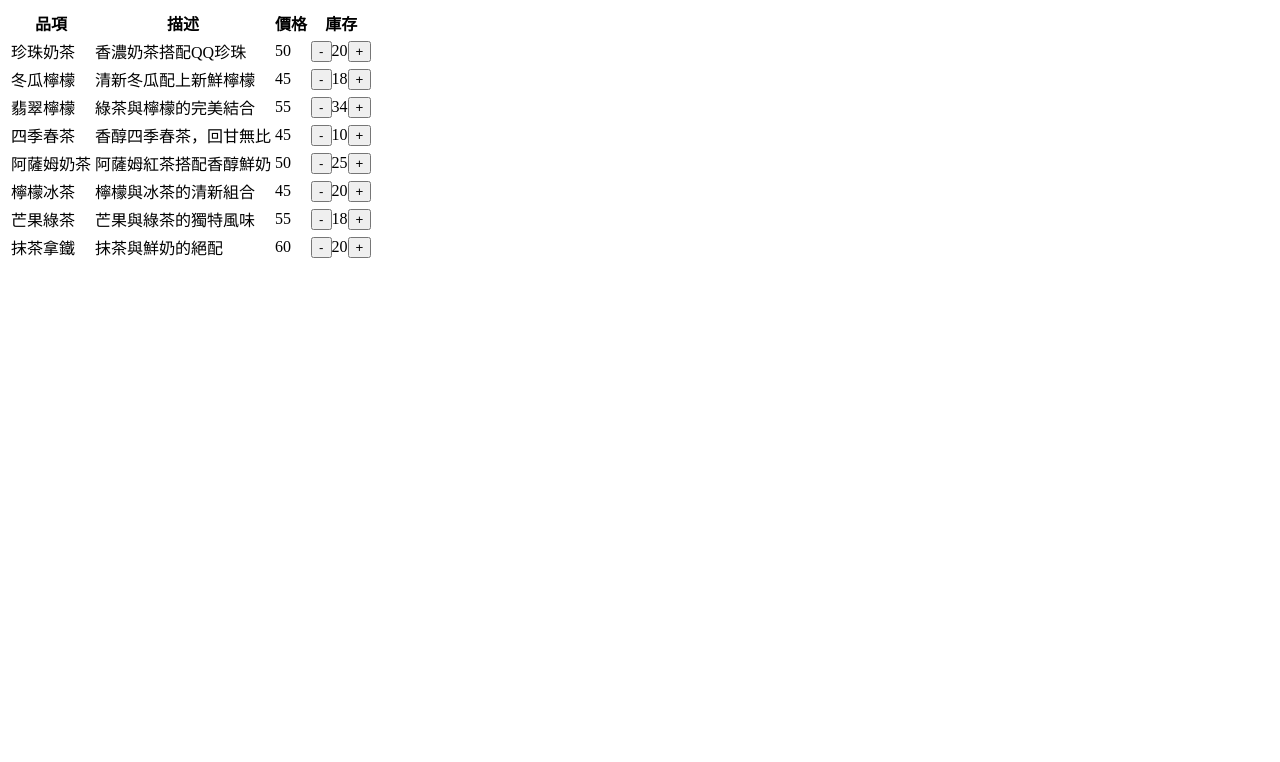
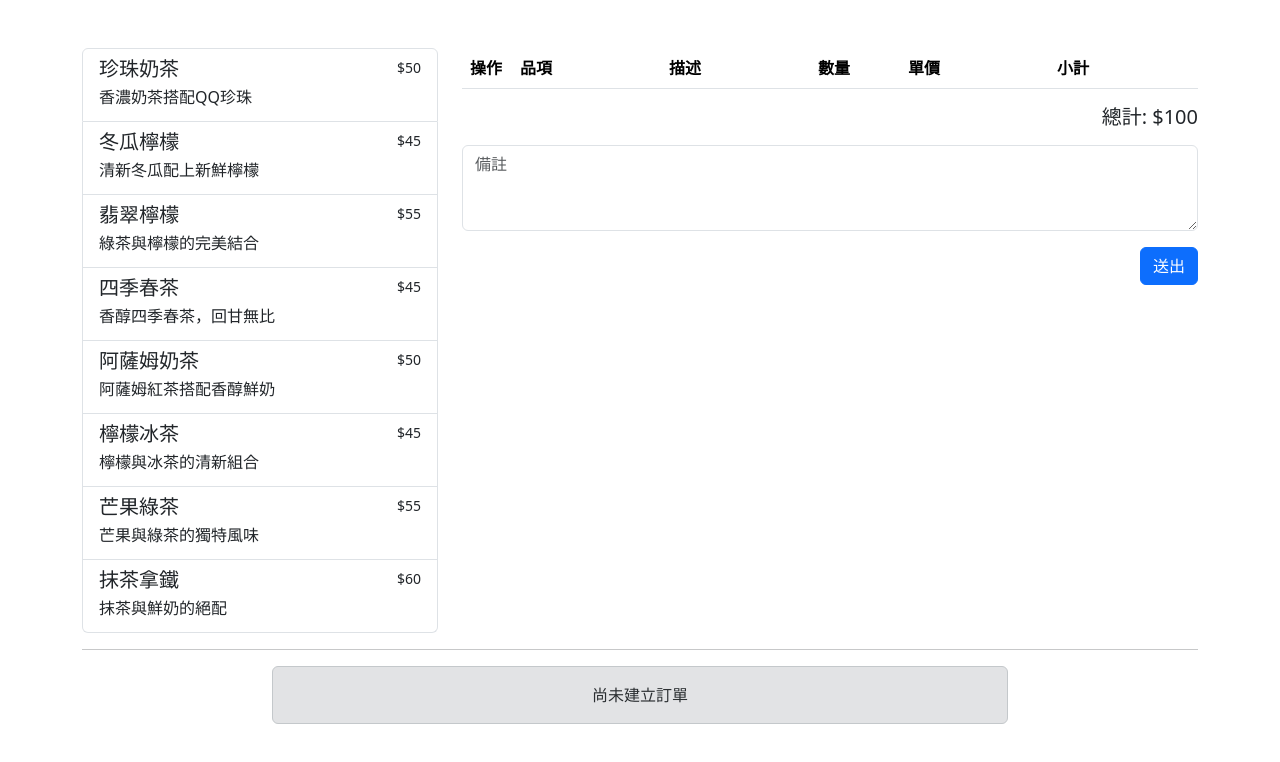
Before and after one commit to hsuchiashih/vite-react, a React (Vite) app: page / in a window 1280 px wide. Shown: the top 762 px of the page. Built offline with nearby package versions, Linux system fonts and the light colour scheme.

Commit message:
Week2_Lv1

```diff
--- a/package.json
+++ b/package.json
@@ -11,6 +11,7 @@
     "deploy": "gh-pages -d dist"
   },
   "dependencies": {
+    "bootstrap": "^5.3.1",
     "gh-pages": "^5.0.0",
     "react": "^18.2.0",
     "react-dom": "^18.2.0"
@@ -23,6 +24,7 @@
     "eslint-plugin-react": "^7.32.2",
     "eslint-plugin-react-hooks": "^4.6.0",
     "eslint-plugin-react-refresh": "^0.4.3",
+    "sass": "^1.66.1",
     "vite": "^4.4.5"
   }
 }
--- /dev/null
+++ b/src/Week2.jsx
@@ -0,0 +1,215 @@
+import { useState } from "react";
+import DrinkMenu from "./components/DrinkMenu";
+import DrinkCart from "./components/DrinkCart";
+import DrinkOrder from "./components/DrinkOrder";
+
+const drinkMenuData = [
+  {
+    "id": 1,
+    "name": "珍珠奶茶",
+    "description": "香濃奶茶搭配QQ珍珠",
+    "price": 50
+  },
+  {
+    "id": 2,
+    "name": "冬瓜檸檬",
+    "description": "清新冬瓜配上新鮮檸檬",
+    "price": 45
+  },
+  {
+    "id": 3,
+    "name": "翡翠檸檬",
+    "description": "綠茶與檸檬的完美結合",
+    "price": 55
+  },
+  {
+    "id": 4,
+    "name": "四季春茶",
+    "description": "香醇四季春茶，回甘無比",
+    "price": 45
+  },
+  {
+    "id": 5,
+    "name": "阿薩姆奶茶",
+    "description": "阿薩姆紅茶搭配香醇鮮奶",
+    "price": 50
+  },
+  {
+    "id": 6,
+    "name": "檸檬冰茶",
+    "description": "檸檬與冰茶的清新組合",
+    "price": 45
+  },
+  {
+    "id": 7,
+    "name": "芒果綠茶",
+    "description": "芒果與綠茶的獨特風味",
+    "price": 55
+  },
+  {
+    "id": 8,
+    "name": "抹茶拿鐵",
+    "description": "抹茶與鮮奶的絕配",
+    "price": 60
+  }
+];
+
+
+
+
+function Week2() {
+  const [drinkMenu] = useState(drinkMenuData);
+  const [cart, setCart] = useState([])
+  const [order, setOrder]= useState({})
+  function addToCartError(drink) {
+    cart.push({
+      ...drink,
+      id: new Date().getTime(),
+      quantity: 1,
+      subtotal: drink.price,
+      })
+      console.log(cart);
+    setCart(cart);
+  }
+  const addToCart2 = (drink) => {
+    setCart([...cart, {
+      ...drink,
+      id: new Date().getTime(),
+      quantity: 1,
+      subtotal: drink.price,
+    }])
+  }
+  const updateCart = (id, value) => {
+    const newCart = cart.map((cartItem) => {
+      if (cartItem.id === id) {
+        return {
+          ...cartItem,
+          quantity: parseInt(value),
+          subtotal: cartItem.price * parseInt(value)
+        }
+      }
+      return cartItem
+    })
+    setCart(newCart)
+  }
+
+  const createOrder = () => {
+    setOrder({
+      id: new Date().getTime(),
+      cart
+    })
+
+    setCart([])
+  }
+  return <div id="root">
+    <div className="container mt-5">
+      <div className="row">
+        <div className="col-md-4">
+          <div className="list-group">
+              {drinkMenu.map((item) => {
+                return<a href="#" className="list-group-item list-group-item-action" key={item.id}
+                  onClick={((e) => {
+                    e.preventDefault();
+                    addToCart2(item)
+
+                  })}>
+                   <DrinkMenu
+                      id={item.id}
+                      name={item.name}
+                      description={item.description}
+                      price={item.price}
+                    />
+                </a>
+              })}
+
+          </div>
+        </div>
+        <div className="col-md-8">
+          <table className="table">
+            <thead>
+              <tr>
+                <th scope="col" width="50">操作</th>
+                <th scope="col">品項</th>
+                <th scope="col">描述</th>
+                <th scope="col" width="90">數量</th>
+                <th scope="col">單價</th>
+                <th scope="col">小計</th>
+              </tr>
+            </thead>
+            <tbody>
+            {cart.map((item) => {
+            return (
+              <DrinkCart key={item.id}
+                id={item.id}
+                name={item.name}
+                quantity={item.quantity}
+                description={item.description}
+                price={item.price}
+                subtotal={item.subtotal}
+                updateCart={updateCart}
+              />
+            )})}
+            </tbody>
+          </table>
+          <div className="text-end mb-3">
+            <h5>總計: <span>$100</span></h5>
+          </div>
+          <textarea
+            className="form-control mb-3"
+            rows="3"
+            placeholder="備註"
+          ></textarea>
+          <div className="text-end">
+            <button className="btn btn-primary" onClick={((e)=>{
+              e.preventDefault()
+              createOrder()
+            })}>送出</button>
+          </div>
+        </div>
+      </div>
+      <hr />
+      <div className="row justify-content-center">
+        <div className="col-8">
+        {
+          !order.id ? <div className="alert alert-secondary text-center" role="alert">
+            尚未建立訂單
+          </div> :
+          (<div className="card">
+            <div className="card-body">
+              <div className="card-title">
+                <h5>訂單</h5>
+                <table className="table">
+                  <thead>
+                    <tr>
+                      <th scope="col">品項</th>
+                      <th scope="col">數量</th>
+                      <th scope="col">小計</th>
+                    </tr>
+                  </thead>
+                  <tbody>
+
+                    {order.cart.map((item) => {
+                      return (
+                      <DrinkOrder key={item.id}
+                        name={item.name}
+                        quantity={item.quantity}
+                        subtotal={item.subtotal}
+                      />
+                    )})}
+                  </tbody>
+                </table>
+                <div className="text-end">備註: <span>都不要香菜</span></div>
+                <div className="text-end">
+                  <h5>總計: <span>$145</span></h5>
+                </div>
+              </div>
+            </div>
+          </div>)
+          }
+        </div>
+      </div>
+    </div>
+  </div>
+}
+
+export default Week2
--- /dev/null
+++ b/src/components/DrinkCart.jsx
@@ -0,0 +1,22 @@
+import { useState } from "react";
+function DrinkCart({ id, name, description, quantity, price, subtotal, updateCart }) {
+  return (<tr>
+    <td><button type="button" className="btn btn-sm">x</button></td>
+    <td>{name}</td>
+    <td><small>{description}</small></td>
+    <td>
+      <select className="form-select" value={quantity} onChange={(e) => {
+          const value = e.target.value;
+          updateCart(id,value)}}>
+        {[...Array(10).keys()].map((item) => {
+              return (<option value={item + 1} key={item}>{item + 1}</option>)
+        })}
+      </select>
+    </td>
+    <td>{price}</td>
+    <td>{subtotal}</td>
+  </tr >
+  )
+}
+
+export default DrinkCart
--- /dev/null
+++ b/src/components/DrinkMenu.jsx
@@ -0,0 +1,11 @@
+function DrinkMenu({name , description, price}) {
+  return <>
+    <div className="d-flex w-100 justify-content-between">
+      <h5 className="mb-1">{name}</h5>
+        <small>${price}</small>
+      </div>
+    <p className="mb-1">{description}</p>
+  </>
+}
+
+export default DrinkMenu
--- /dev/null
+++ b/src/components/DrinkOrder.jsx
@@ -0,0 +1,11 @@
+function DrinkOrder({name, quantity, subtotal}) {
+  return(
+    <tr>
+      <td>{name}</td>
+      <td>{quantity}</td>
+      <td>{subtotal}</td>
+    </tr>
+  )
+}
+
+export default DrinkOrder
--- a/src/main.jsx
+++ b/src/main.jsx
@@ -1,9 +1,10 @@
 import React from 'react'
 import ReactDOM from 'react-dom/client'
-import DataTable from './DataTable.jsx'
-
+// import DataTable from './DataTable.jsx'
+import Week2 from './Week2.jsx'
+import 'bootstrap/scss/bootstrap.scss'
 ReactDOM.createRoot(document.getElementById('root')).render(
   <React.StrictMode>
-    <DataTable />
+    <Week2 />
   </React.StrictMode>,
 )
```
Also changed, not shown: 1 other file (tests, documents, lock files or other folders).
